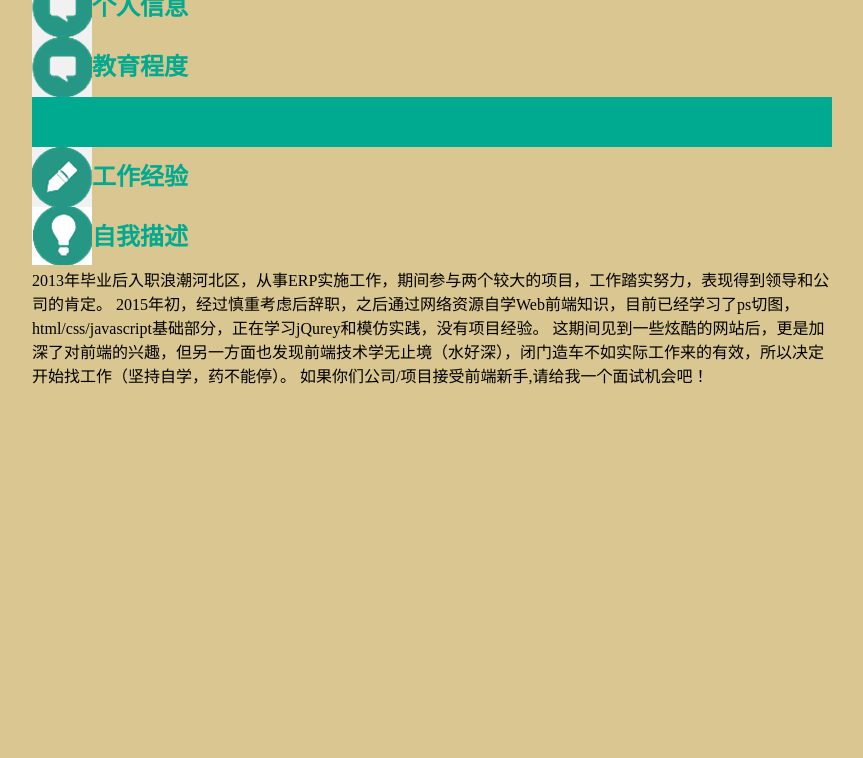
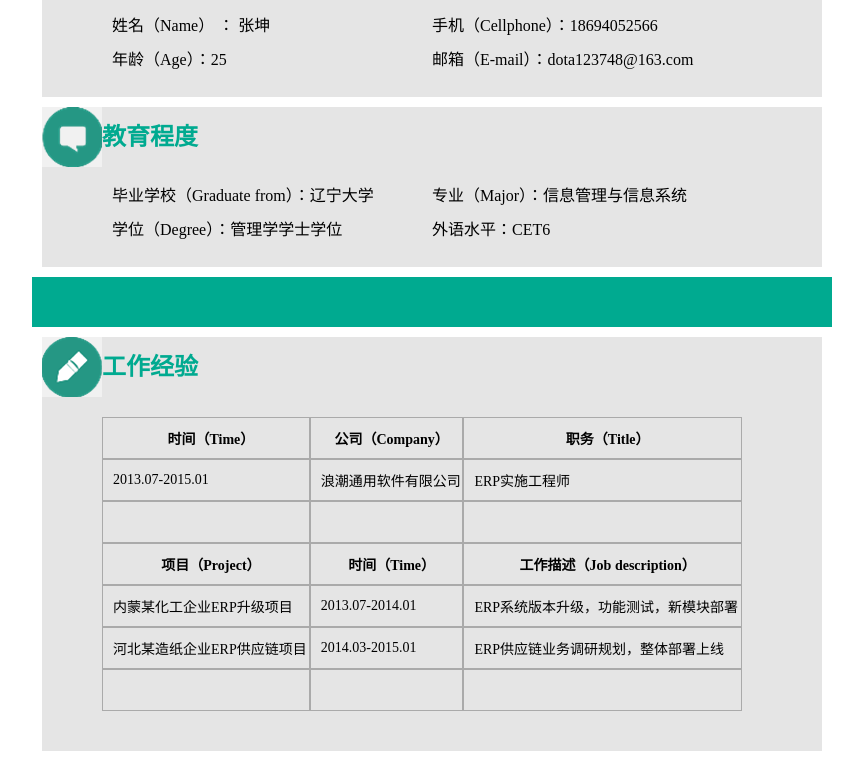
Before and after one commit to Ken-Z/My-Blog, a plain HTML site: page resume.html in a window 1280 px wide. Shown: the part 153-911 px from the top of the page, without its empty margins (208-1071 px from the left). Before the commit the page ends 800 px from the top, so only its background shows below. Drawn offline with Linux system fonts and the light colour scheme.

Commit message:
resume v1.0

```diff
--- a/resume.html
+++ b/resume.html
@@ -6,24 +6,31 @@
 		<style type="text/css">
 			* {margin:0;padding: 0;}
 			body {
-				padding-top: 80px;
+				padding: 30px;
 				margin: 0 auto;
 				width: 800px;
-				background:#d9c690;
+                font-family: "Microsoft YaHei";
 			}
 			h1 {color: white;
 				background-color: #00aa90;
 				height: 50px;
 			}
-			h1 p {
+			h1 span {
+                display: block;
 				margin-left: 100px;
 				background: white;
 				color: #00aa90;
-				width: 160px;
+				width: 140px;
 				height: 50px;
+                line-height: 50px;
+                font-size: 36px;
 			}
-			div {
-				height: 60px;
+			.r-title {
+				height: 160px;
+                margin: 10px;
+                background-color: #e5e5e5;
+                overflow: hidden;
+                clear: both;
 			}
 			i {
 				width: 60px;
@@ -48,42 +55,128 @@
 			#i3 {
 				background-position: -9px,-2px;
 			}
+            ul {list-style: none;
+                clear: both;
+                margin: 70px;
+
+            }
+            ul li {
+                float: left;
+                margin: 5px 0;
+                width: 320px;
+            }
+            .exp {
+                margin: 10px;
+                overflow: hidden;
+                clear: both;
+                background: #e5e5e5;
+            }
+            table {clear: both;
+                margin: 80px 0px 40px 60px;
+                border-spacing: 0px;
+                font-size: 14px;
+                width: 640px;
+            }
+            .tt {text-align: center;
+                font-weight: bold;
+            }
+            td {
+                padding-left:10px ;
+                height: 40px;
+                border:1px #aaaaaa solid;
+            }
+            .seldes {
+                margin: 10px;
+                background-color: #e5e5e5;
+                overflow: hidden;
+                clear: both;
+            }
+            p {text-indent: 2em;
+                clear: both;
+                padding: 10px;
+            }
 		</style>
 	</head>
 
 	<body>
 		<h1>
-			<p id="re1">resume</p>
+			<span id="re1">resume</span>
 		</h1>
 
-		<div id="introduce">
+		<div class="r-title">
 			<i id="i1"></i>
 			<h2 class="hd1">个人信息</h2>
-
+            <ul>
+                <li>姓名（Name） ： 张坤</li>
+                <li>手机（Cellphone）：18694052566</li>
+                <li>年龄（Age）：25</li>
+                <li>邮箱（E-mail）：dota123748@163.com</li>
+            </ul>
 		</div>
-		<div id="edu">
+		<div class="r-title">
 			<i id="i2"></i>
 			<h2 class="hd2">教育程度</h2>
-
+            <ul>
+                <li>毕业学校（Graduate from）：辽宁大学  </li>
+                <li>专业（Major）：信息管理与信息系统 </li>
+                <li>学位（Degree）：管理学学士学位</li>
+                <li>外语水平：CET6</li>
+            </ul>
 		</div>
 
 		<h1></h1>
-		<div id="we">
+		<div class="exp">
 			<i id="i3"></i>
 			<h2 class="hd3">工作经验</h2>
-
+            <table>
+                <tr class="tt">
+                    <td>时间（Time）</td>
+                    <td>公司（Company）</td>
+                    <td>职务（Title）</td>
+                </tr>
+                <tr>
+                    <td>2013.07-2015.01</td>
+                    <td>浪潮通用软件有限公司</td>
+                    <td>ERP实施工程师</td>
+                </tr>
+                <tr>
+                    <td></td>
+                    <td></td>
+                    <td></td>
+                </tr>
+                <tr class="tt">
+                    <td>项目（Project）</td>
+                    <td>时间（Time）</td>
+                    <td>工作描述（Job description）</td>
+                </tr>
+                <tr>
+                    <td>内蒙某化工企业ERP升级项目</td>
+                    <td>2013.07-2014.01</td>
+                    <td>ERP系统版本升级，功能测试，新模块部署</td>
+                </tr>
+                <tr>
+                    <td>河北某造纸企业ERP供应链项目</td>
+                    <td>2014.03-2015.01</td>
+                    <td>ERP供应链业务调研规划，整体部署上线</td>
+                </tr>
+                <tr>
+                    <td></td>
+                    <td></td>
+                    <td></td>
+                </tr>
+            </table>
 		</div>
-		<div id="sd">
+		<div class="seldes">
 			<i id="i4"></i>
 			<h2 class="hd4">自我描述</h2>
-		</div>
+
 			<p>
-				2013年毕业后入职浪潮河北区，从事ERP实施工作，期间参与两个较大的项目，工作踏实努力，表现得到领导和公司的肯定。
-				2015年初，经过慎重考虑后辞职，之后通过网络资源自学Web前端知识，目前已经学习了ps切图，html/css/javascript基础部分，正在学习jQurey和模仿实践，没有项目经验。
-				这期间见到一些炫酷的网站后，更是加深了对前端的兴趣，但另一方面也发现前端技术学无止境（水好深），闭门造车不如实际工作来的有效，所以决定开始找工作（坚持自学，药不能停）。
-				如果你们公司/项目接受前端新手,请给我一个面试机会吧！
+				2013年毕业后从事ERP实施工作，期间参与两个较大的项目，工作踏实努力，表现得到领导和公司的肯定。</p>
+            <p>2015年初，经过慎重考虑后辞职，之后通过网络资源自学Web前端知识，目前已经学习了ps切图，html/css/javascript基础部分，正在学习jQurey和模仿实践，暂时还没有项目经验。</p>
+            <p>这期间见到一些炫酷的网站后，更是加深了对前端的兴趣，但另一方面也发现前端技术学无止境（水好深），闭门造车不如实际工作来的有效，所以决定开始找工作（坚持自学，药不能停）。</p>
+				<p>如果你们公司/项目接受前端新手,请给我一个面试机会吧！
 			</p>
-
+        </div>
 
 	</body>
 </html>
```
Also changed, not shown: 1 other file.
